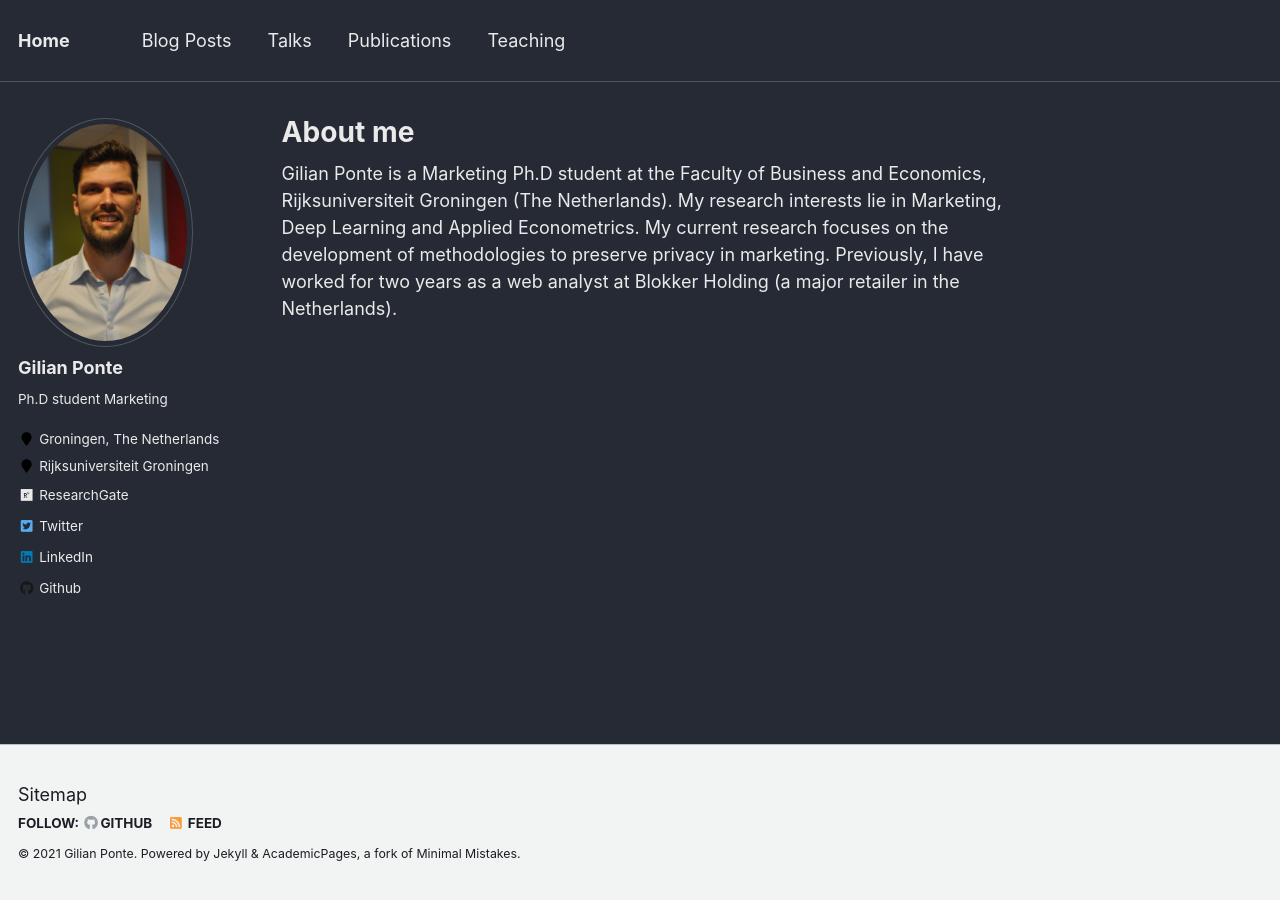
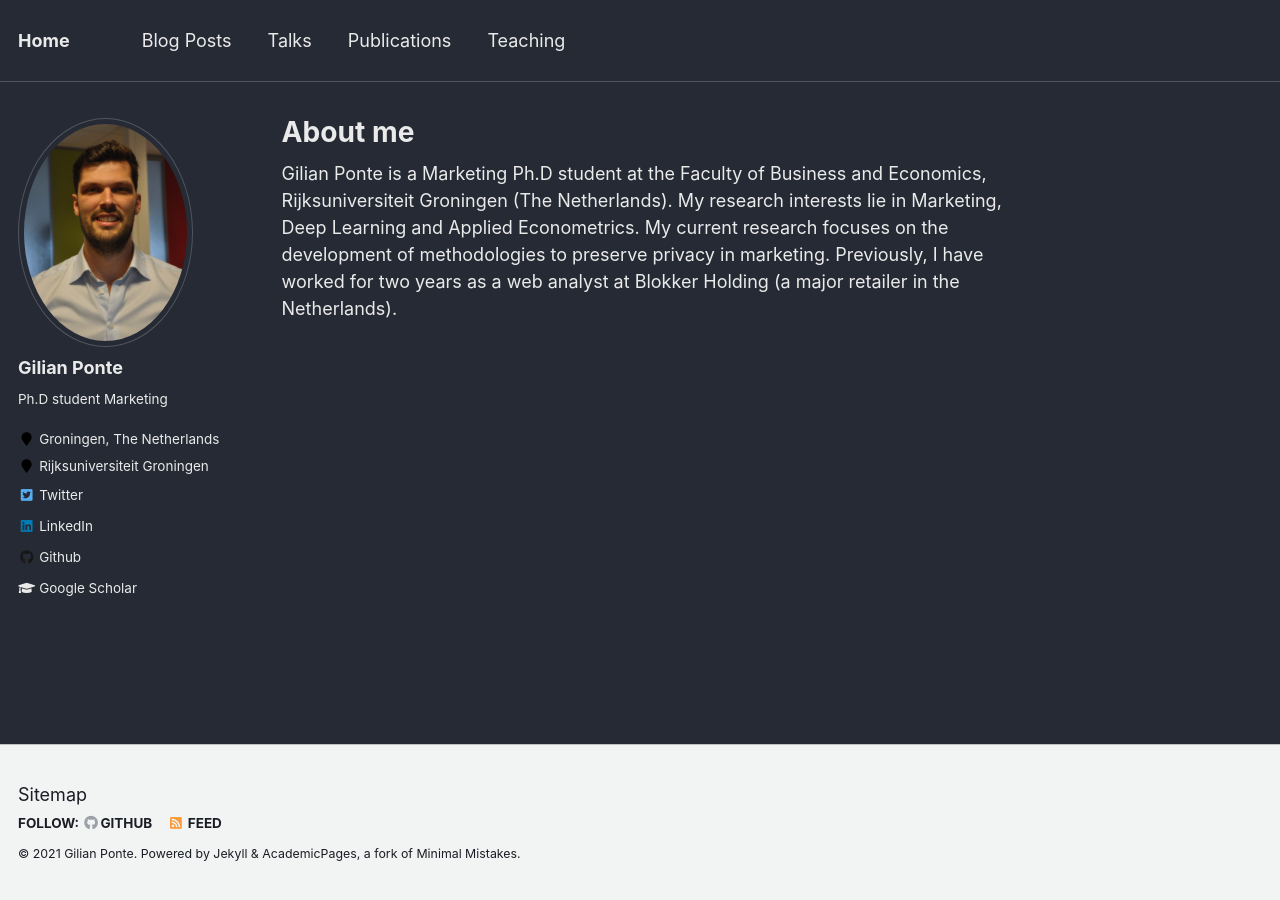
Before and after one commit to GilianPonte/gilianponte.github.io, a Jekyll site: the page built from _pages/about.md, in a window 1280 px wide. Built offline with Jekyll 4.4.1, drawn with Linux system fonts in a browser that asks for light colours; part of the change alters nothing that is shown.

Commit message:
Update _config.yml

```diff
--- a/_config.yml
+++ b/_config.yml
@@ -86,9 +86,9 @@ author:
   location         : "Groningen, The Netherlands"
   employer         : "Rijksuniversiteit Groningen"
   pubmed           :
-  googlescholar    :
+  googlescholar    : https://scholar.google.com/citations?user=xHIQ7lAAAAAJ&hl
   email            :
-  researchgate     : "https://www.researchgate.net/profile/Gilian_Ponte"
+  researchgate     :
   uri              :
   bitbucket        :
   codepen          :
```
